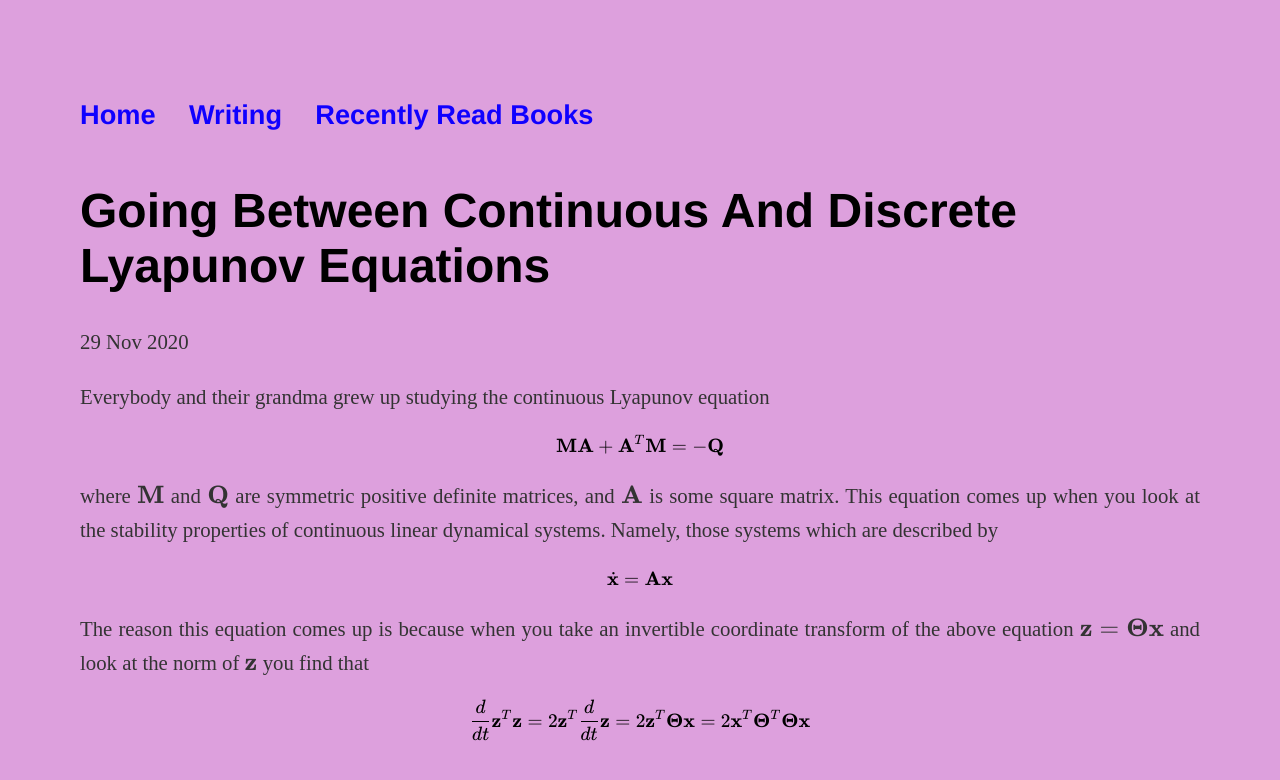
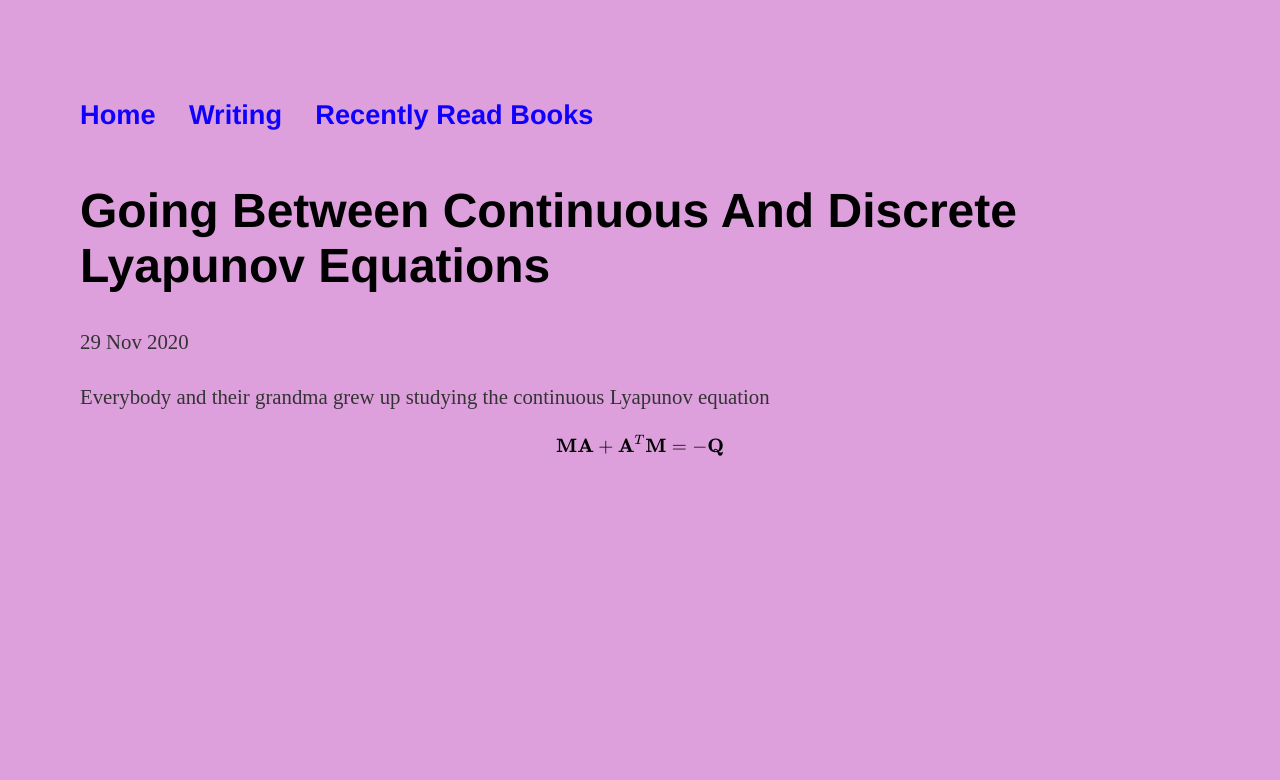
Before and after one commit to kozleo/kozleo.github.io, a Jekyll site: the page built from _posts/2020-11-29-Going-Between-Continuous-and-Discrete-Lyapunov-Equations.md, in a window 1280 px wide. Shown: the top 780 px of the page. Built offline with Jekyll 4.4.1, drawn with Linux system fonts in a browser that asks for light colours; nearby versions of some CDN libraries; our own code applies the rules of GitHub Pages for plain Markdown files.

Commit message:
Update 2020-11-29-Going-Between-Continuous-and-Discrete-Lyapunov-Equations.md

```diff
--- a/_posts/2020-11-29-Going-Between-Continuous-and-Discrete-Lyapunov-Equations.md
+++ b/_posts/2020-11-29-Going-Between-Continuous-and-Discrete-Lyapunov-Equations.md
@@ -1,11 +1,3 @@
 Everybody and their grandma grew up studying the continuous Lyapunov equation
 
 $$\mathbf{M}\mathbf{A} + \mathbf{A}^T\mathbf{M} = -\mathbf{Q}$$
-
-where $$\mathbf{M}$$ and $$\mathbf{Q}$$ are symmetric positive definite matrices, and $$\mathbf{A}$$ is some square matrix. This equation comes up when you look at the stability properties of continuous linear dynamical systems. Namely, those systems which are described by
-
-$$\dot{\mathbf{x}} = \mathbf{A}\mathbf{x}$$
-
-The reason this equation comes up is because when you take an invertible coordinate transform of the above equation $$\mathbf{z} = \mathbf{\Theta}\mathbf{x}$$ and look at the norm of $$\mathbf{z}$$ you find that
-
-$$\frac{d}{dt}\mathbf{z}^T\mathbf{z} = 2\mathbf{z}^T\frac{d}{dt}\mathbf{z} = 2\mathbf{z}^T\mathbf{\Theta}\mathbf{x} = 2\mathbf{x}^T\mathbf{\Theta}^T\mathbf{\Theta}\mathbf{x}$$
```
